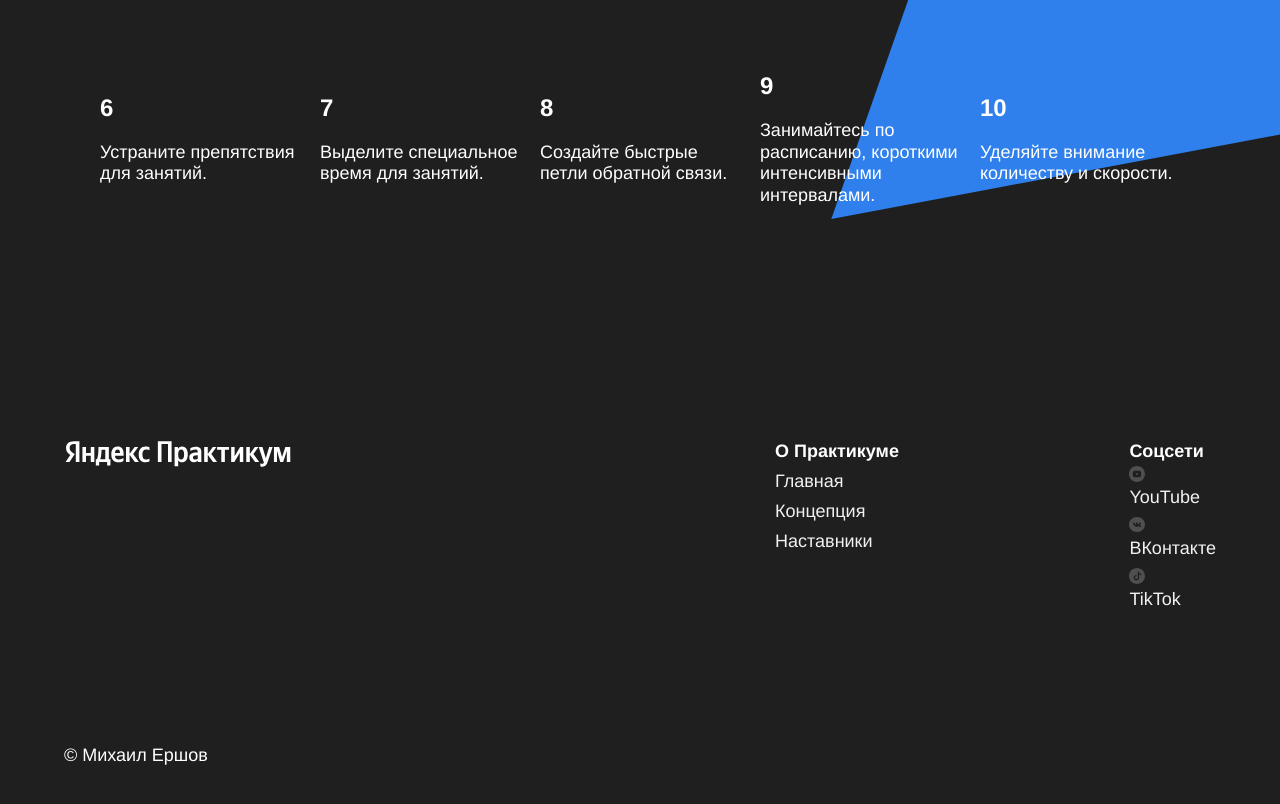
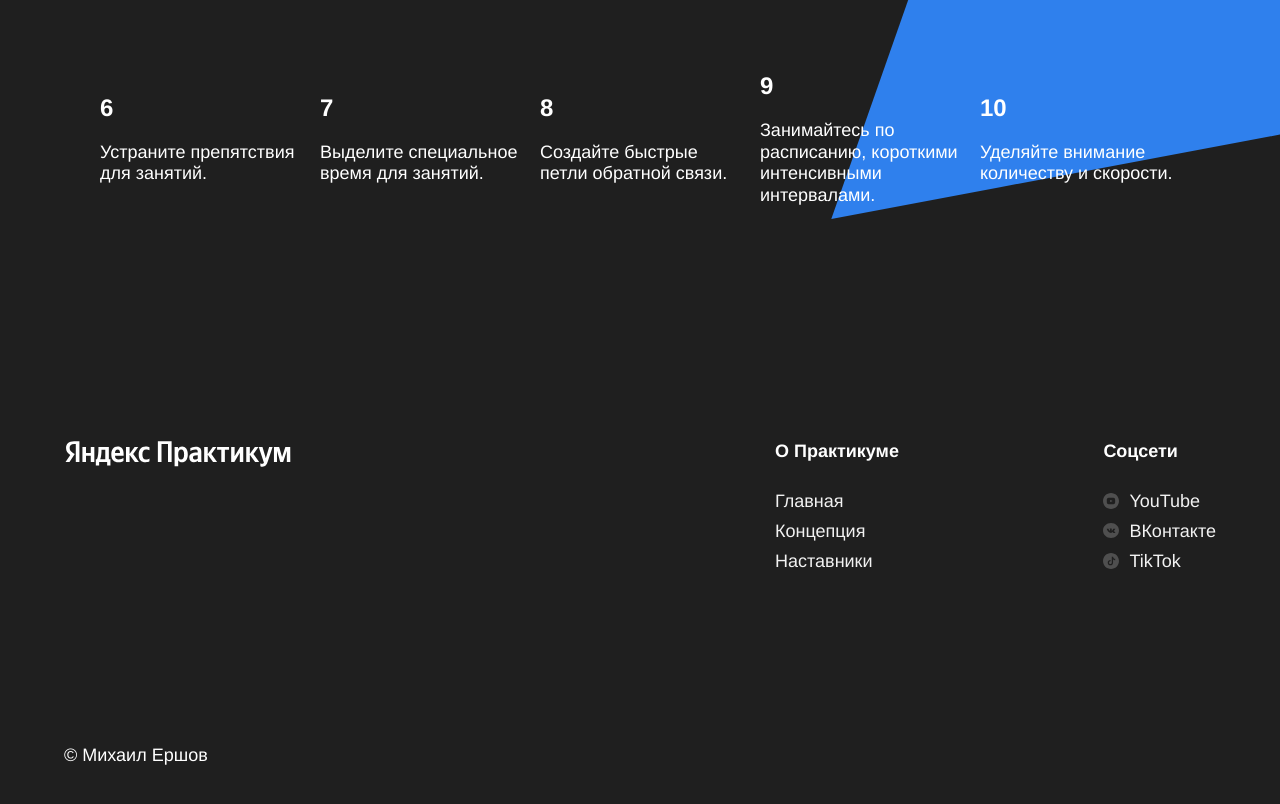
Before and after one commit to Michail19/Project_Yandex_UCHEBA, a plain HTML site: page sprint-1__startkit/index.html in a window 1280 px wide. Shown: the part 3370-4174 px from the top of the page. Drawn offline with Linux system fonts and the light colour scheme.

Commit message:
Final update
Fully ready site

```diff
--- a/sprint-1__startkit/index.html
+++ b/sprint-1__startkit/index.html
@@ -151,9 +151,9 @@
             <div class="footer__columns__social">
                 <div class="footer__column-heading">Соцсети</div>
                 <div class="footer__column-links">
-                    <a class="footer__column-link" href="#"><div class="footer__social-icon_yt"></div>YouTube</a>
-                    <a class="footer__column-link" href="#"><div class="footer__social-icon_vk"></div> ВКонтакте</a>
-                    <a class="footer__column-link" href="#"><div class="footer__social-icon_tt"></div> TikTok</a>
+                    <a class="footer__column-link" href="#"><div class="footer__social-icon_yt"></div><div>YouTube</div></a>
+                    <a class="footer__column-link" href="#"><div class="footer__social-icon_vk"></div> <div>ВКонтакте</div></a>
+                    <a class="footer__column-link" href="#"><div class="footer__social-icon_tt"></div> <div>TikTok</div></a>
                 </div>
             </div>
         </div>
--- a/sprint-1__startkit/styles/style.css
+++ b/sprint-1__startkit/styles/style.css
@@ -368,7 +368,7 @@ div, h1, h3, th, td {
     color: white;
     position: absolute;
     bottom: 0;
-    padding: 18px 0;
+    margin: 18px 0;
     line-height: 25px;
     font-size: 18px;
     font-weight: normal;
@@ -394,6 +394,7 @@ div, h1, h3, th, td {
     display: flex;
     flex-direction: column;
     flex-wrap: wrap;
+    margin: 20px 0 16px 0;
 }
 
 .footer__column-link {
@@ -402,7 +403,9 @@ div, h1, h3, th, td {
     line-height: 30px;
     font-size: 18px;
     font-weight: normal;
-
+    display: flex;
+    flex-direction: row;
+    align-items: center;
 }
 
 .footer__social-icon_yt {
@@ -420,7 +423,6 @@ div, h1, h3, th, td {
     height: 16px;
     background-size: contain;
     background-repeat: no-repeat;
-    margin-top: 5px;
     margin-right: 10px;
 }
 
@@ -430,6 +432,5 @@ div, h1, h3, th, td {
     height: 16px;
     background-size: contain;
     background-repeat: no-repeat;
-    margin-top: 5px;
     margin-right: 10px;
 }
```
